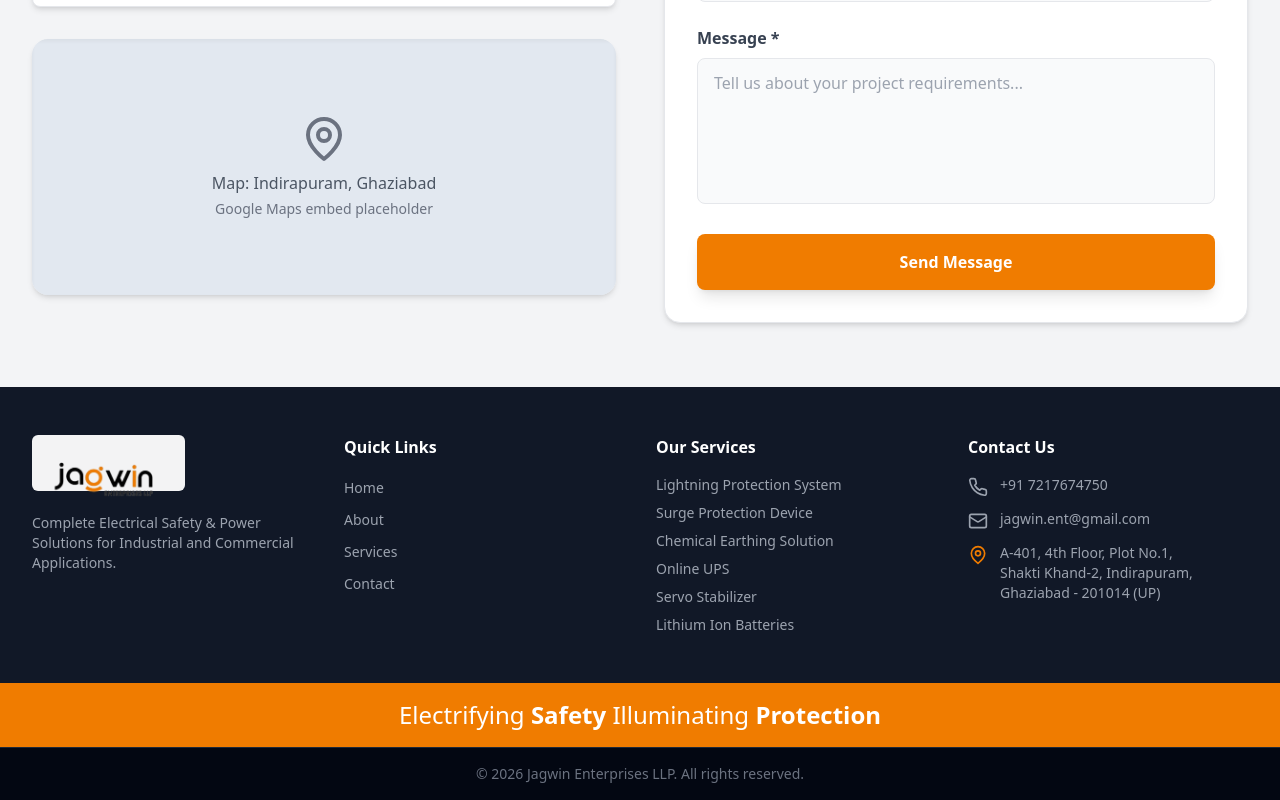
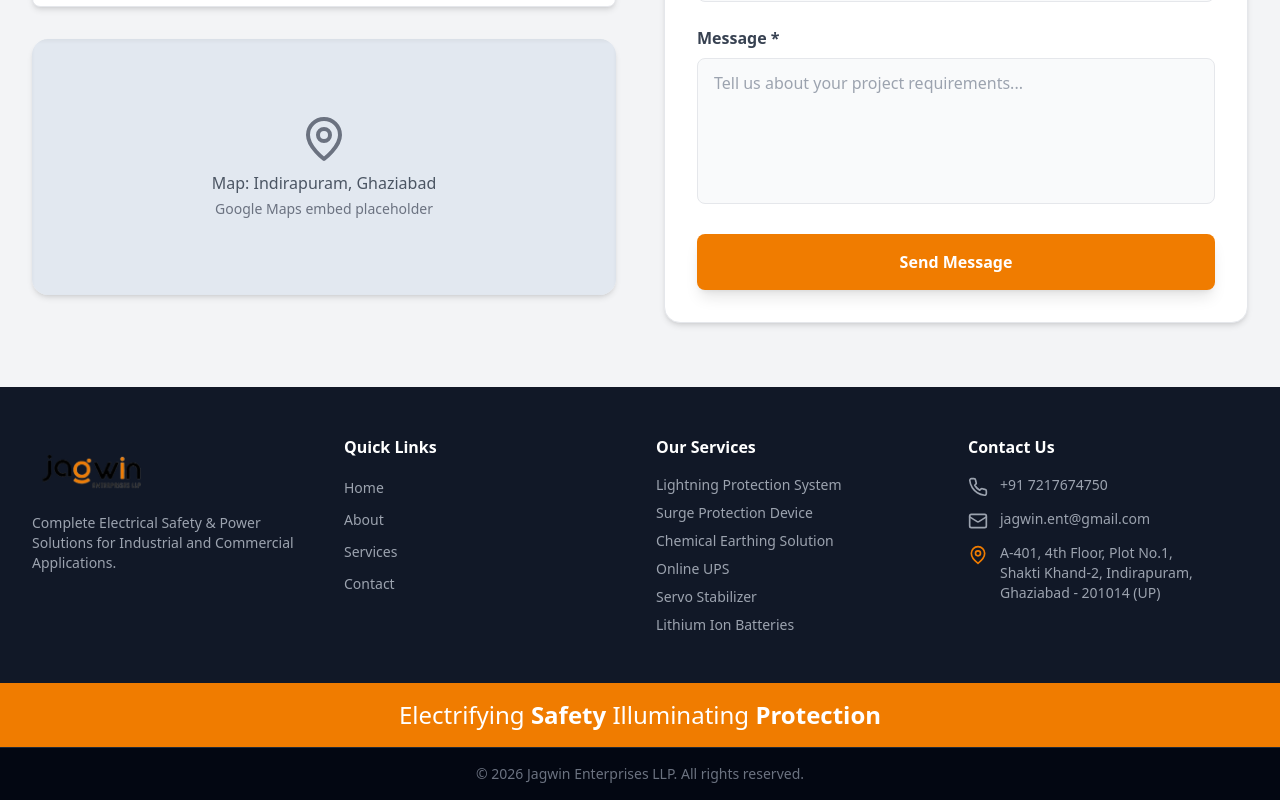
Before and after one commit to atinsharma24/jagwin-site, a Next.js app: page /contact in a window 1280 px wide. Shown: the part 819-1619 px from the top of the page. Built offline with nearby package versions, Linux system fonts and the light colour scheme.

Commit message:
Fix dark mode logo with badge-style white background to preserve brand colors

```diff
--- a/components/Footer.tsx
+++ b/components/Footer.tsx
@@ -27,7 +27,7 @@ export default function Footer() {
           {/* Company Info */}
           <div>
             <div className="mb-4">
-              <div className="relative h-14 w-auto inline-block bg-white/95 rounded-md px-3 py-2">
+              <div className="dark:bg-white dark:px-3 dark:py-2 dark:rounded-md dark:shadow-sm inline-block transition-all">
                 <Image
                   src="/images/logo.png"
                   alt="Jagwin Enterprises LLP"
--- a/components/Navbar.tsx
+++ b/components/Navbar.tsx
@@ -59,13 +59,13 @@ export default function Navbar() {
         <div className="flex items-center justify-between h-20">
           {/* Logo */}
           <Link href="/" className="flex items-center space-x-3 group">
-            <div className="relative h-12 w-auto">
+            <div className="dark:bg-white dark:px-2 dark:py-1 dark:rounded-md dark:shadow-sm transition-all">
               <Image
                 src="/images/logo.png"
                 alt="Jagwin Enterprises LLP"
                 width={120}
                 height={48}
-                className="h-12 w-auto object-contain dark:brightness-0 dark:invert transition-all"
+                className="h-12 w-auto object-contain"
                 priority
               />
             </div>
```
